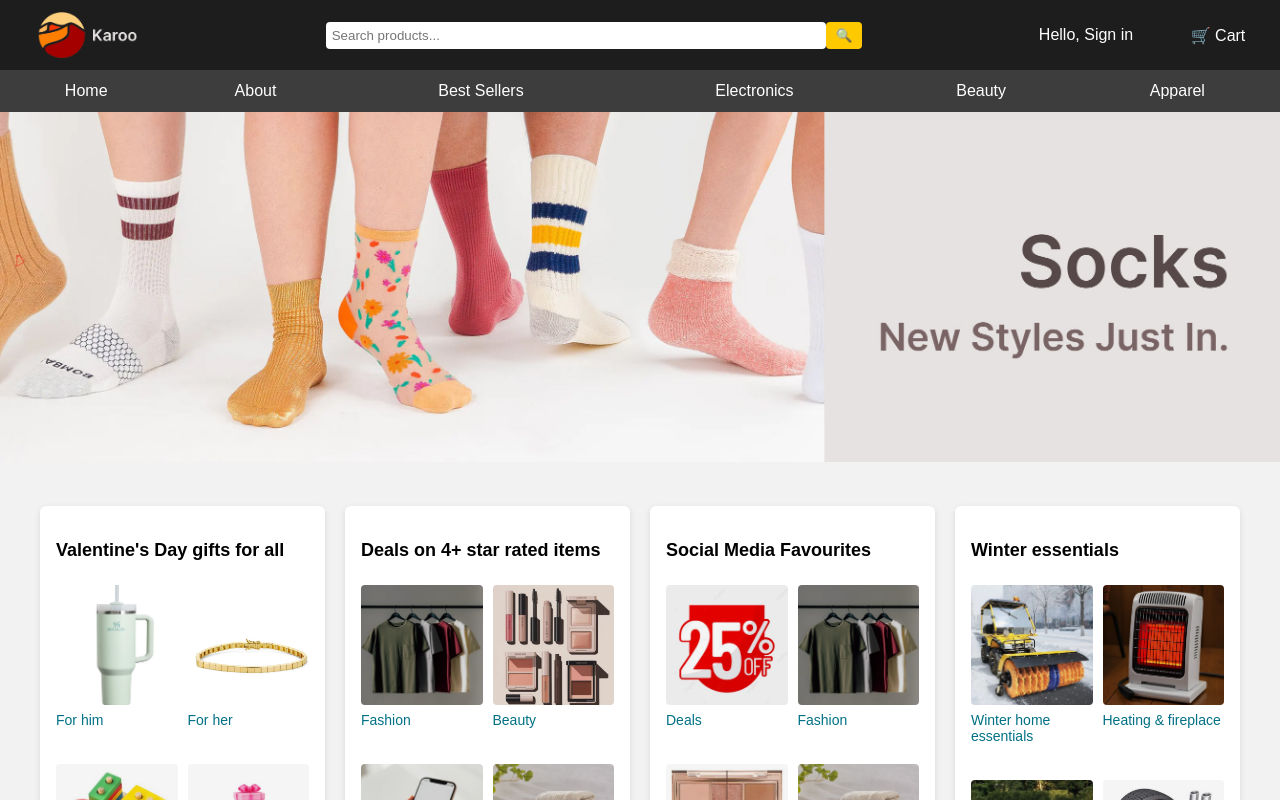
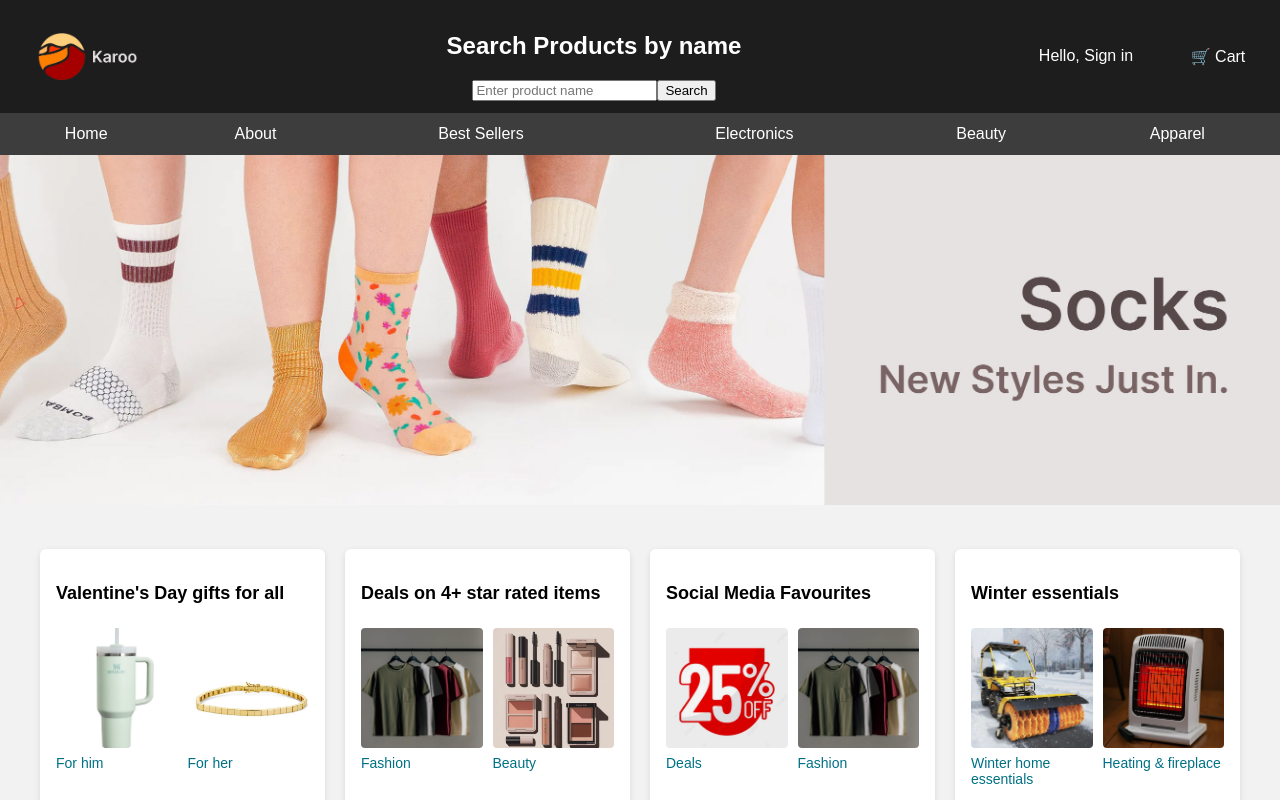
Before and after one commit to fabiotous/Karoo, a React (Vite) app in the folder frontend/: page / in a window 1280 px wide. Shown: the top 800 px of the page. Built offline with nearby package versions, Linux system fonts and the light colour scheme.

Commit message:
and moar

```diff
--- a/frontend/src/components/Headers.jsx
+++ b/frontend/src/components/Headers.jsx
@@ -1,4 +1,5 @@
 import { useNavigate } from 'react-router-dom';
+import SearchProduct from './SearchProduct';
 
 const Headers = () => {
     const navigate = useNavigate();
@@ -14,10 +15,7 @@ const Headers = () => {
             </td>
 
             <td>
-                <div className="search-bar">
-                    <input type="text" id="searchInput" placeholder="Search products..."/>
-                    <button id="searchBtn">🔍</button>
-                </div>
+               <SearchProduct></SearchProduct>
             </td>
 
             <td onClick={() => navigate('/underconstruction')}>
--- a/frontend/src/components/SearchProduct.jsx
+++ b/frontend/src/components/SearchProduct.jsx
@@ -1,11 +1,11 @@
 import { useState } from 'react';
 
-//let's search for books by author name (we won't spend time allowing a partial search - it must be exact match)
+//let's search for Products by name name (we won't spend time allowing a partial search - it must be exact match)
 //partial search matching would be nice to add later though ;)
-function SearchBook() {
+function SearchProduct() {
   //set up our state variables
-  const [author, setAuthor] = useState('');
-  const [books, setBooks] = useState([]);
+  const [title, setname] = useState('');
+  const [Products, setProducts] = useState([]);
   const [searched, setSearched] = useState(false);
 
   //function to handle form submission
@@ -13,46 +13,46 @@ function SearchBook() {
     e.preventDefault();
 
     //trim whitespace and check for empty input
-    if (!author.trim()) {
-      alert('Please enter an author name');
+    if (!title.trim()) {
+      alert('Please enter an product name');
       return;
     }
 
     //use a try statement to catch any errors during the fetch
     try {
       //let's make the fetch call to our backend API
-      //we use url encoding to handle special characters in author names
+      //we use url encoding to handle special characters in name names
       //we must encode as we can't have characters like spaces in the URLs and the node/express backend will decode
-      const response = await fetch(`/api/books/search?author=${encodeURIComponent(author)}`);
+      const response = await fetch(`/api/products/search?title=${encodeURIComponent(title)}`);
       const result = await response.json();
 
-      //if the response is successful, we update our books state with the results and set searched to true to show results
+      //if the response is successful, we update our Products state with the results and set searched to true to show results
       if (response.status === 200) {
-        setBooks(result);
+        setProducts(result);
         setSearched(true);
       } else {
         alert('Error: ' + result.error);
-        setBooks([]);
+        setProducts([]);
         setSearched(true);
       }
     } catch (error) {
-      console.error('Error searching books:', error);
-      alert(`An error occurred while searching for books. ${error.message}`);
+      console.error('Error searching Products:', error);
+      alert(`An error occurred while searching for Products. ${error.message}`);
     }
   };
 
   return (
     <>
-      <div id="search-book">
-        <h2>Search Books by Author</h2>
+      <div id="search-Product">
+        <h2>Search Products by name</h2>
         <form onSubmit={handleSubmit}>
           <input
             type="text"
-            placeholder="Enter author name"
-            value={author}
-            //onChange={(e) => setAuthor(e.target.value)} //this is a more concise way to write the onChange handler, but we don't want teh results to show until we submit the form
+            placeholder="Enter product name"
+            value={title}
+            //onChange={(e) => setname(e.target.value)} //this is a more concise way to write the onChange handler, but we don't want teh results to show until we submit the form
             onChange={(e) => {
-              setAuthor(e.target.value);
+              setname(e.target.value);
               setSearched(false);
             }}
           />
@@ -64,24 +64,24 @@ function SearchBook() {
         /* instead of writing searched ? (...) : null we can just write searched && (...) */}
         {searched && (
           <>
-            {books.length > 0 ? (
+            {Products.length > 0 ? (
               <div id="search-results">
-                <h3>Search Results for "{author}"</h3>
-                {books.map(book => {
-                  const imageName = (book.hasImage ? book.isbn : 'PlaceholderBook') + '.jpg';
+                <h3>Search Results for "{title}"</h3>
+                {Products.map(Product => {
+                  const imageName = (Product.hasImage ? Product.pid : 'PlaceholderProduct') + '.jpg';
                   return (
-                    <div key={book.isbn}>
-                      <img src={`/images/books/${imageName}`} height="100" alt={book.title} />
+                    <div key={Product.pid}>
+                      <img src={`/images/Products/${imageName}`} height="100" alt={Product.title} />
                       <p>
-                        ISBN: {book.isbn}, Title: {book.title}, Author: {book.author},
-                        Year: {book.year}, Note: {book.note}
+                        PID: {Product.pid}, name: {Product.title},
+                        price: {Product.price}, stock: {Product.stock}
                       </p>
                     </div>
                   );
                 })}
               </div>
             ) : (
-              <p>No books found for author "{author}".</p>
+              <p>No Products found for name "{title}".</p>
             )}
           </>
         )}
@@ -90,4 +90,4 @@ function SearchBook() {
   );
 }
 
-export default SearchBook;
+export default SearchProduct;
```
